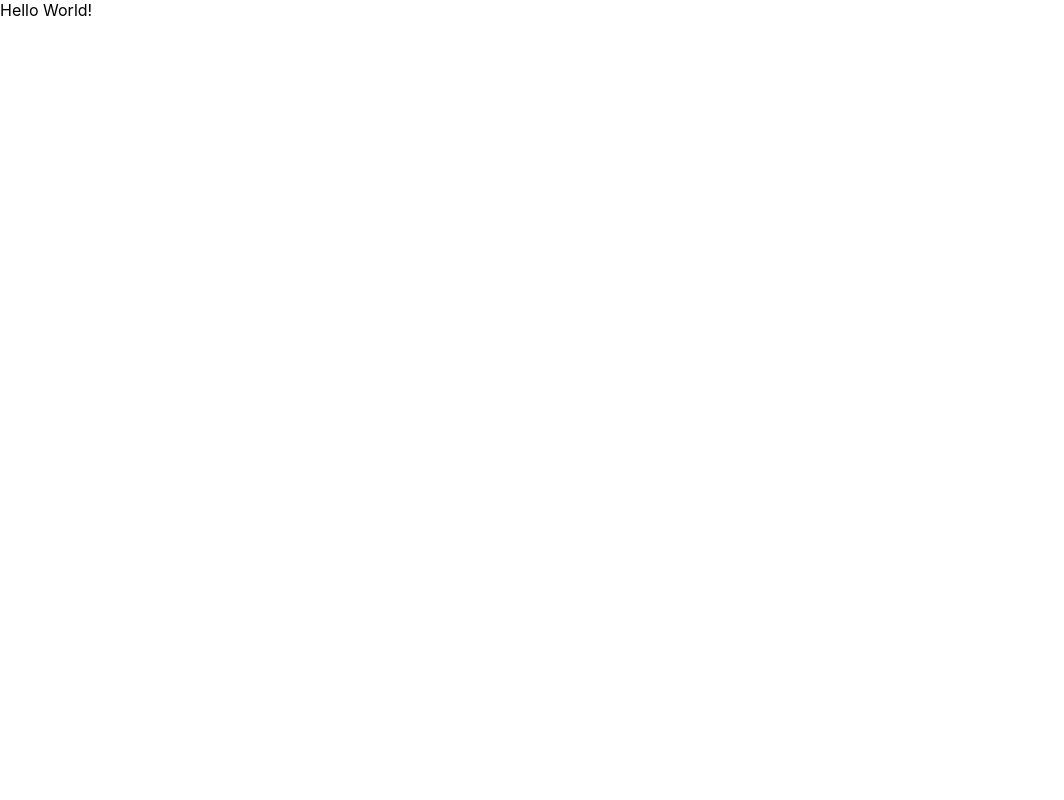
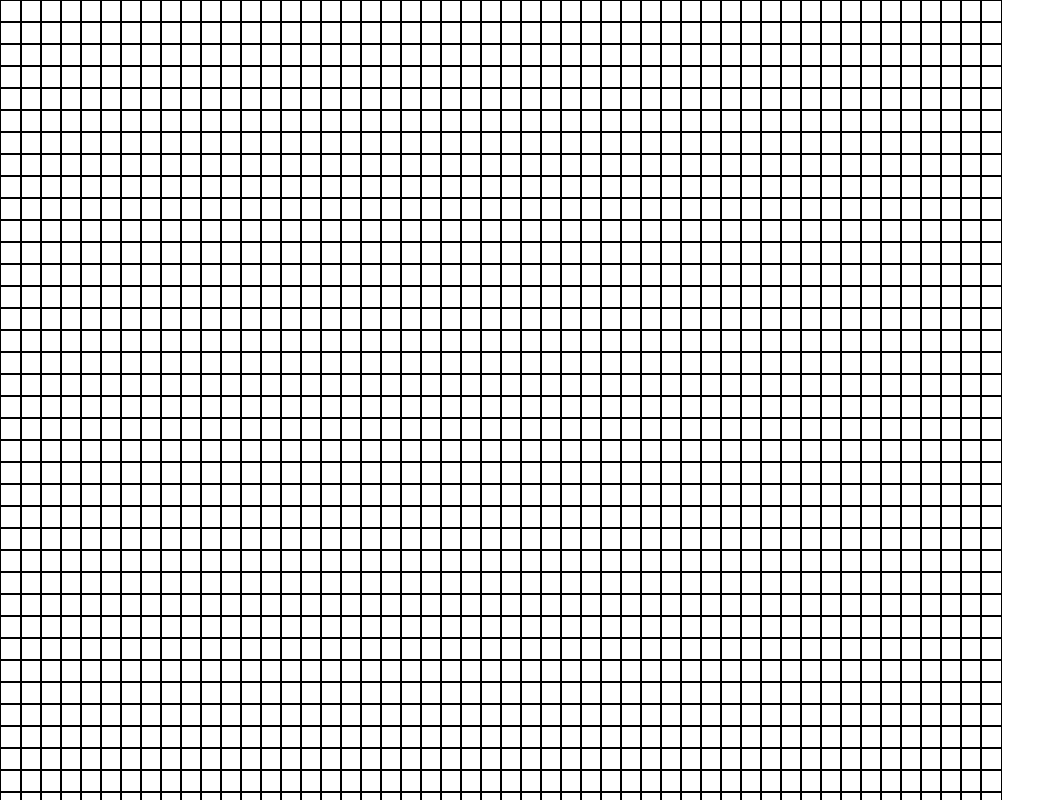
Before and after one commit to adriantoddross/gameoflife-benawad, a React (Create React App) app in the folder game-of-life/: page / in a window 1280 px wide. Shown: the top 800 px of the page, without its empty margins (0-1064 px from the left). Built offline with nearby package versions, Linux system fonts and the light colour scheme.

Commit message:
render cells

```diff
--- a/game-of-life/src/App.tsx
+++ b/game-of-life/src/App.tsx
@@ -1,7 +1,39 @@
-import React from "react";
+import React, { useState } from "react";
+
+const numRows = 50;
+const numCols = 50;
 
 const App: React.FC = () => {
-  return <div>Hello World!</div>;
+  const [grid, setGrid] = useState(() => {
+    const rows = [];
+    for (let i = 0; i < numRows; i++) {
+      rows.push(Array.from(Array(numCols), () => 0));
+    }
+    return rows;
+  });
+  console.log(grid);
+  return (
+    <div
+      style={{
+        display: 'grid',
+        gridTemplateColumns: `repeat(${numCols}, 20px)`
+      }}
+    >
+      {grid.map((rows, i) =>
+        rows.map((col, k) => (
+          <div
+          key={`${i}-${k}`}
+            style={{
+              width: "20px",
+              height: "20px",
+              backgroundColor: grid[i][k] ? "pink" : undefined,
+              border: "1px solid black"
+            }}
+          ></div>
+        ))
+      )}
+    </div>
+  );
 };
 
 export default App;
```
